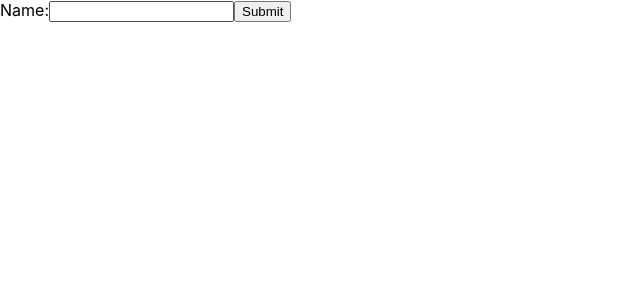
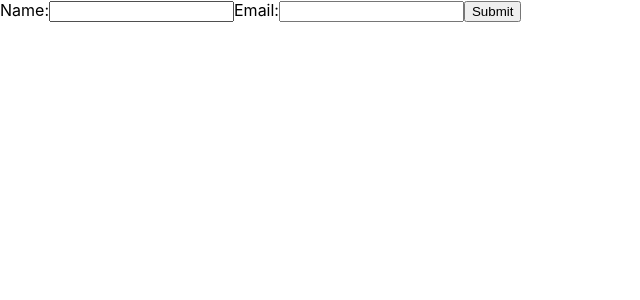
Before and after one commit to kevin-labtani/React-Form-Wizard, a React (Create React App) app in the folder prototyping/formik-clone-with-react-hooks/: page / in a window 1280 px wide. Shown: the top 300 px of the page, without its empty margins (0-640 px from the left). Built offline with nearby package versions, Linux system fonts and the light colour scheme.

Commit message:
multiple fields form

```diff
--- a/prototyping/formik-clone-with-react-hooks/src/Form.js
+++ b/prototyping/formik-clone-with-react-hooks/src/Form.js
@@ -3,14 +3,14 @@ import React, { Component } from "react";
 class NameForm extends Component {
   constructor(props) {
     super(props);
-    this.state = { value: "" };
+    this.state = { name: "", email: "" };
 
     this.handleChange = this.handleChange.bind(this);
     this.handleSubmit = this.handleSubmit.bind(this);
   }
 
   handleChange(event) {
-    this.setState({ value: event.target.value });
+    this.setState({ [event.target.name]: event.target.value });
   }
 
   handleSubmit(event) {
@@ -25,6 +25,16 @@ class NameForm extends Component {
           Name:
           <input
             type="text"
+            name="name"
+            value={this.state.value}
+            onChange={this.handleChange}
+          />
+        </label>
+        <label>
+          Email:
+          <input
+            type="text"
+            name="email"
             value={this.state.value}
             onChange={this.handleChange}
           />
```
Also changed, not shown: 1 other file (tests, documents, lock files or other folders).
